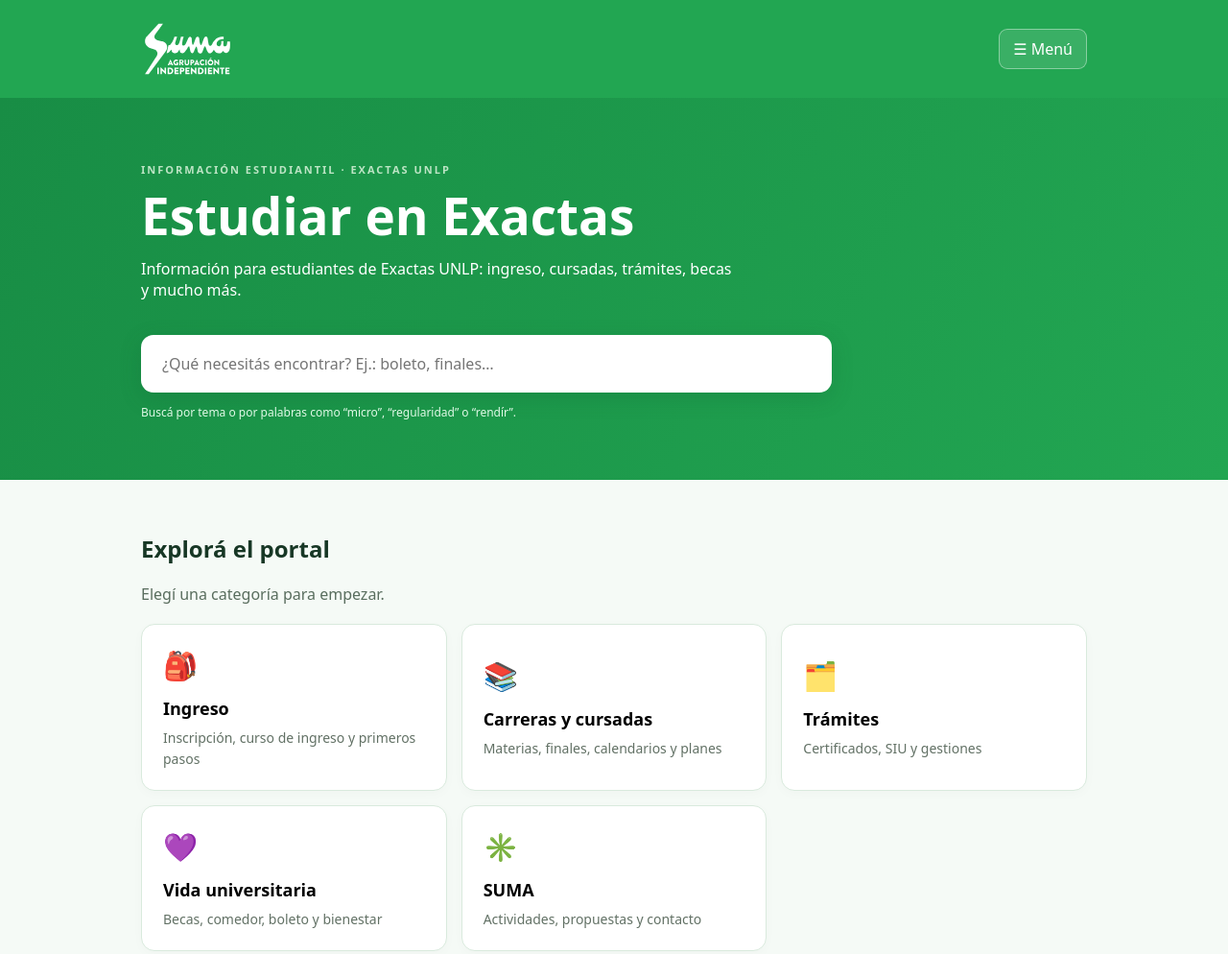
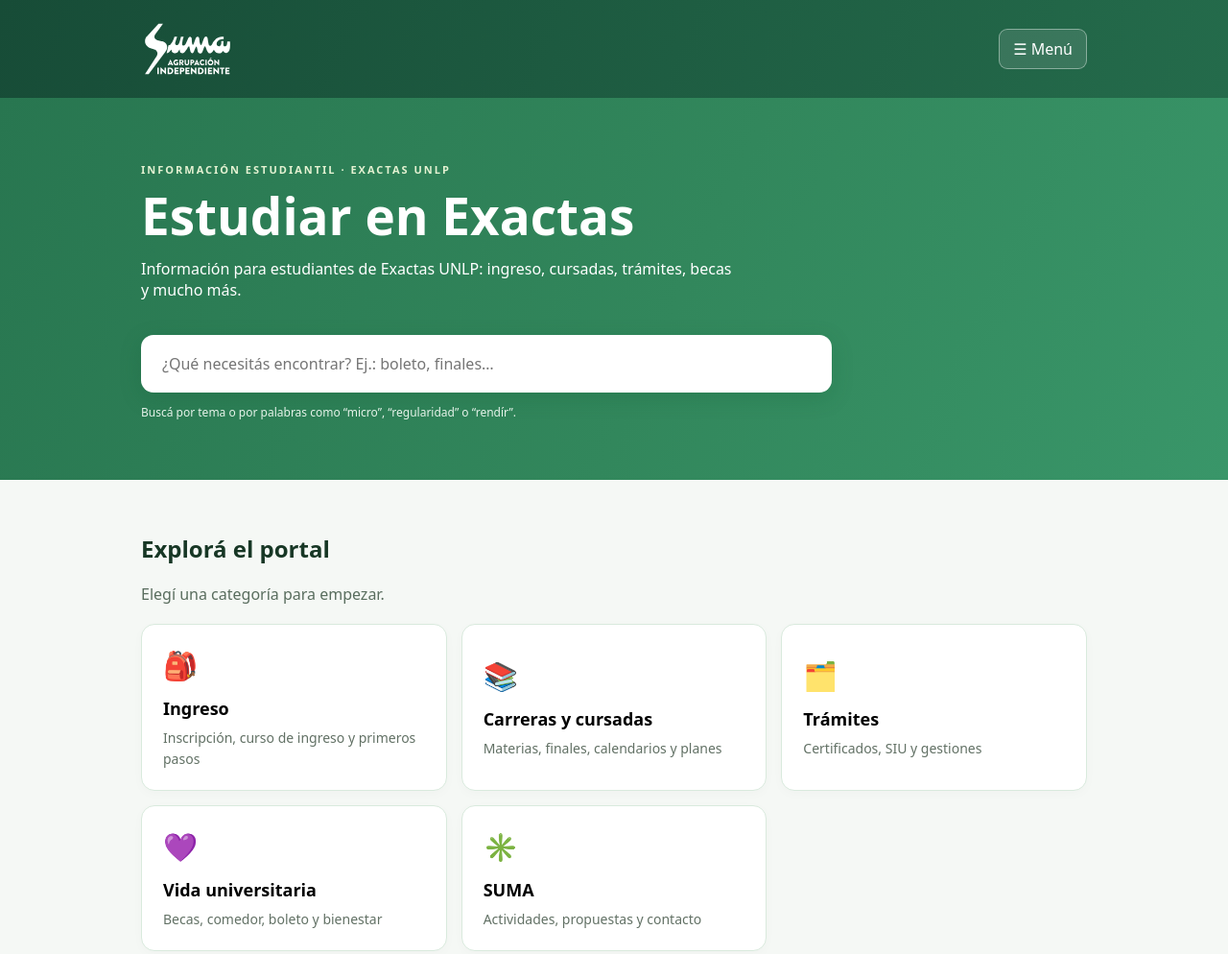
Before and after one commit to agustinagallinares/estudiar-en-exactas, a plain HTML site: page index.html in a window 1280 px wide. Shown: the top 994 px of the page at 96% size. Drawn offline with Linux system fonts and the light colour scheme.

Commit message:
Update estilos.css
colores

```diff
--- a/assets/estilos.css
+++ b/assets/estilos.css
@@ -450,3 +450,56 @@ footer a {
     padding: 16px;
   }
 }
+
+
+/* ==========================================
+   IDENTIDAD VISUAL SUMA
+   Degradados verdes suaves
+   ========================================== */
+
+/* BARRA SUPERIOR: LOGO Y MENÚ */
+
+.top {
+  background: linear-gradient(
+    110deg,
+    #174C37 0%,
+    #246B4B 100%
+  );
+}
+
+/* PORTADA: TÍTULO Y BUSCADOR */
+
+.hero {
+  background: linear-gradient(
+    115deg,
+    #287650 0%,
+    #32875C 55%,
+    #399669 100%
+  );
+}
+
+/* TEXTOS SECUNDARIOS DE PORTADA */
+
+.eyebrow {
+  color: #E4F2D2;
+}
+
+.hero .hint {
+  color: #E6F3EA;
+}
+
+/* FONDO GENERAL */
+
+:root {
+  background: #F5F8F5;
+}
+
+/* PIE DE PÁGINA */
+
+footer {
+  background: linear-gradient(
+    110deg,
+    #173D2D 0%,
+    #23573F 100%
+  );
+}
```
